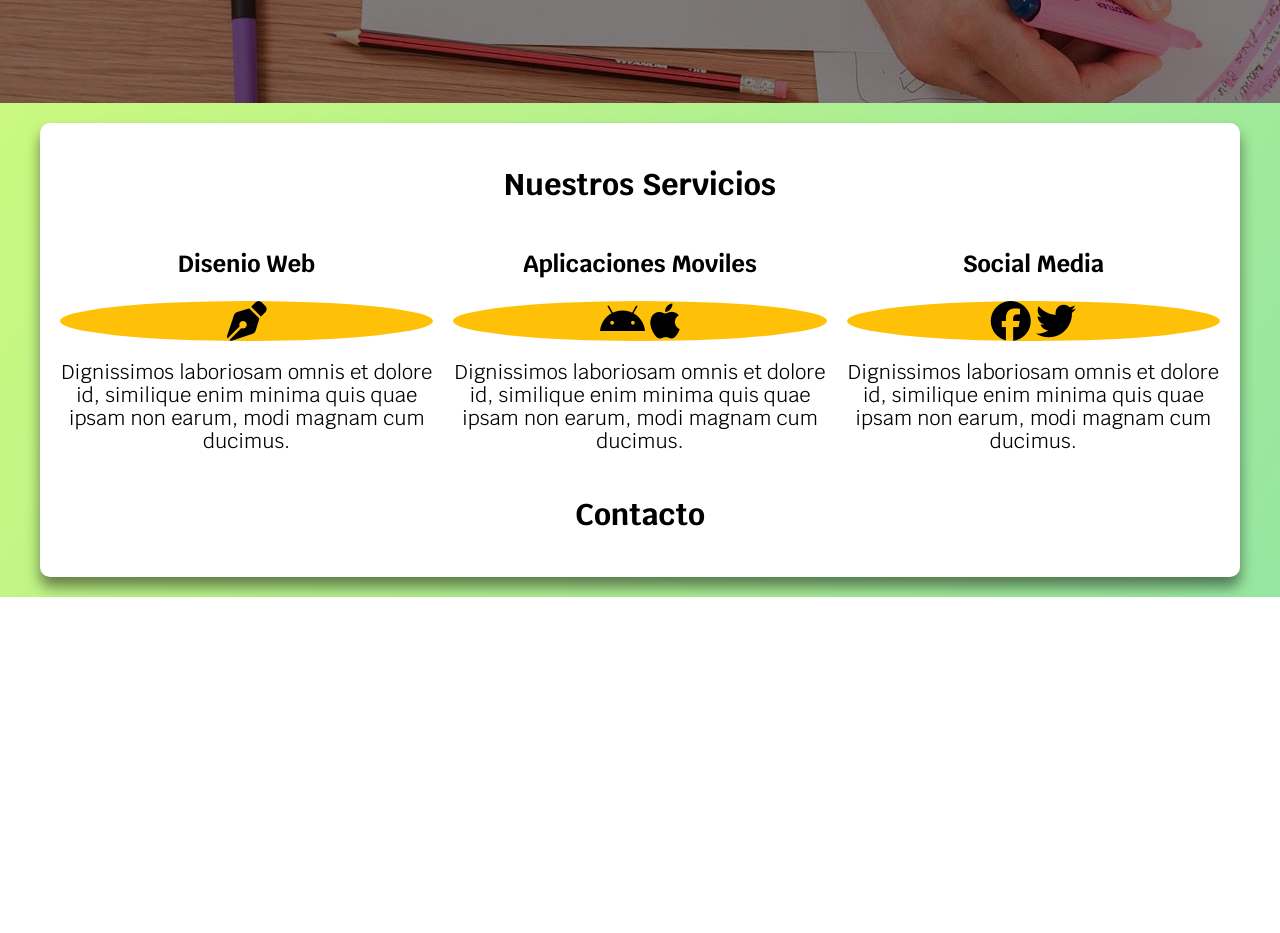
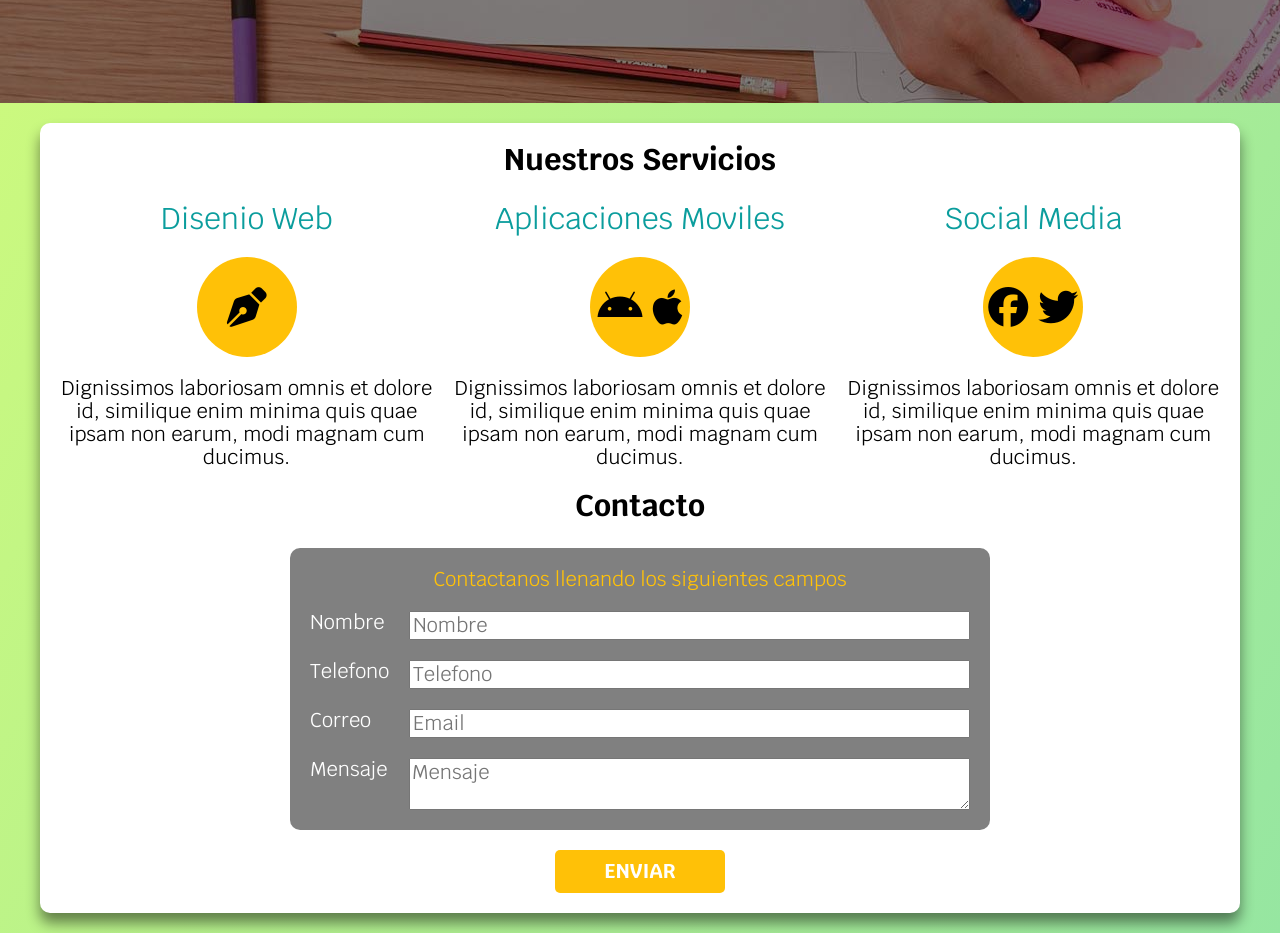
Before and after one commit to JorgeOyanederV/freelancer, a plain HTML site: page index.html in a window 1280 px wide. Shown: the part 400-1333 px from the top of the page. Before the commit the page ends 997 px from the top, so only its background shows below. Drawn offline with Linux system fonts and the light colour scheme.

Commit message:
Proyecto Terminado

```diff
--- a/css/style.css
+++ b/css/style.css
@@ -21,6 +21,7 @@ img {
   flex-direction: column;
   text-align: center;
   padding: 1.5rem 0;
+  row-gap: 2rem;
 }
 @media (min-width: 700px) {
   .navegacion {
@@ -41,7 +42,6 @@ body {
   font-family: "Krub", sans-serif;
   font-size: 2rem;
 }
-
 .contenedor-hero {
   background-image: url(../img/hero.jpg);
   height: 45rem;
@@ -83,6 +83,10 @@ body {
   color: white;
   font-weight: 700;
   border-radius: 0.5rem;
+  border: none;
+}
+.boton:hover {
+  cursor: pointer;
 }
 .servicios {
   background-color: white;
@@ -93,25 +97,89 @@ body {
   padding: 2rem;
   margin: 2rem auto;
 }
-
-.contenedor-servicios {
-  display: flex;
-  justify-content: space-between;
-  align-items: center;
-  column-gap: 2rem;
+@media (min-width: 768px) {
+  .contenedor-servicios {
+    display: flex;
+    justify-content: space-between;
+    align-items: center;
+    column-gap: 2rem;
+  }
 }
 .servicio {
   display: flex;
   flex-direction: column;
   color: black;
+  justify-content: center;
+  align-items: center;
 }
-.servicios h2{
+.servicios h2 {
   color: black;
+  font-weight: 700;
+  margin-top: 0;
+}
+.servicio h3 {
+  color: #0b9d9d;
+  font-size: 3rem;
+  margin-top: 0;
+  margin-bottom: 2rem;
+  font-weight: 500;
 }
 .icono {
+  display: flex;
+  height: 10rem;
+  width: 10rem;
+  justify-content: center;
+  align-items: center;
+  column-gap: 1rem;
   background-color: var(--primario);
   border-radius: 50%;
 }
 .icono i {
   color: black;
 }
+form {
+  background-color: gray;
+  border-radius: 1rem;
+  padding: 2rem;
+  max-width: 70rem;
+  display: flex;
+  flex-direction: column;
+  margin: 0 auto;
+}
+form legend {
+  color: #ffc107;
+  margin: 0 auto;
+  padding-bottom: 2rem;
+}
+.contenedor-contactos {
+  display: flex;
+  flex-wrap: wrap;
+  flex-direction: column;
+  row-gap: 2rem;
+  text-align: left;
+}
+.campo {
+  display: flex;
+  flex-direction: column;
+  row-gap: 1rem;
+  text-align: center;
+}
+@media (min-width: 768px) {
+  .campo {
+    flex-direction: row;
+    text-align: start;
+  }
+  .campo label {
+    flex: 1 0 calc(10% - 2rem);
+  }
+  .campo input {
+    flex: 1 1 calc(80% - 2rem);
+  }
+  .campo textarea {
+    flex: 1 1 calc(80% - 2rem);
+    resize: vertical;
+  }
+}
+.enviar {
+  padding-top: 2rem;
+}
--- a/index.html
+++ b/index.html
@@ -32,8 +32,8 @@
         <a href="#" class="boton">Contactar</a>
       </div>
     </div>
-
-    <main class="servicios contenedor">
+    <div class="servicios contenedor">
+      <main>
         <h2>Nuestros Servicios</h2>
         <div class="contenedor-servicios">
           <div class="servicio">
@@ -71,9 +71,36 @@
             </p>
           </div>
         </div>
-      <div class="contenedor-contacto">
+      </main>
+
+      <section id="contacto" class="contacto">
         <h2>Contacto</h2>
+        <form action="#">
+          <legend>Contactanos llenando los siguientes campos</legend>
+
+          <div class="contenedor-contactos">
+            <div class="campo">
+              <label>Nombre</label>
+              <input type="text" name="nombre" placeholder="Nombre" />
             </div>
-    </main>
+            <div class="campo">
+              <label>Telefono</label>
+              <input type="number" name="telefono" placeholder="Telefono" />
+            </div>
+            <div class="campo">
+              <label>Correo</label>
+              <input type="email" name="email" placeholder="Email" />
+            </div>
+            <div class="campo">
+              <label>Mensaje</label>
+              <textarea placeholder="Mensaje"></textarea>
+            </div>
+          </div>
+        </form>
+        <div class="enviar">
+            <input type="submit" class="boton" value="enviar" />
+          </div>
+      </section>
+    </div>
   </body>
 </html>
```
Lines whose indentation alone changed are shown as unchanged.
